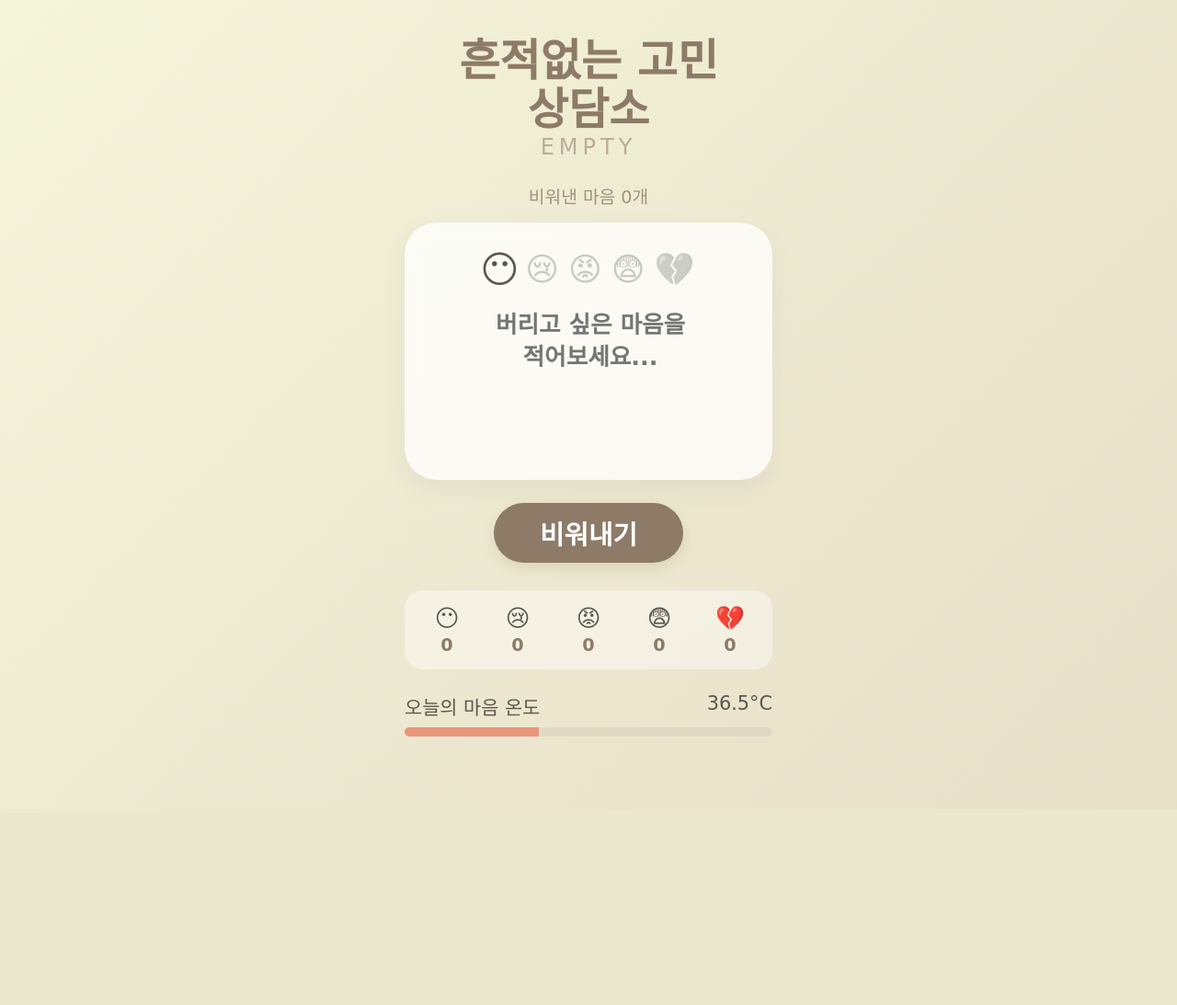
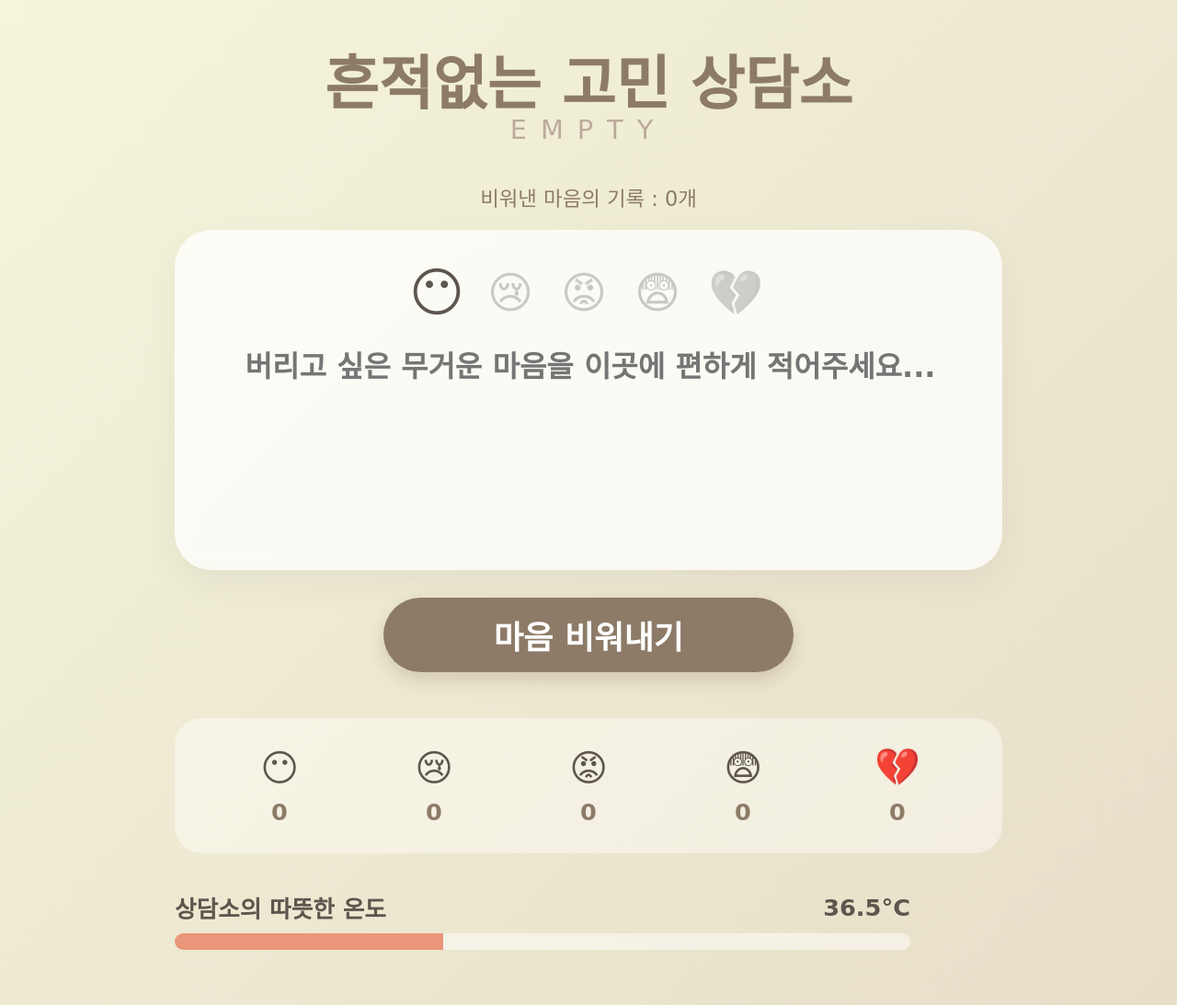
Before and after one commit to wooseonjin/Empty, a Flask app: page / in a window 1280 px wide. Shown: the whole page at 92% size. Before the commit the page ends 801 px from the top, so only its background shows below. Run offline with Flask 3, Linux system fonts and the light colour scheme; data comes from the database, SQL or seed files in the repository; data that the repository does not hold is empty; some web fonts are replaced.

Commit message:
흔적없는 고민 상담소:EMPTY

```diff
--- a/templates/index.html
+++ b/templates/index.html
@@ -8,7 +8,6 @@
     <style>
         :root { --main-brown: #8d7b68; --soft-beige: #f3eee3; --accent: #e9967a; }
 
-        /* 모든 요소에 폰트를 강제로 입히는 설정입니다 */
         * {
             font-family: 'Gaegu', cursive !important;
             word-break: keep-all;
@@ -18,59 +17,70 @@
             background: linear-gradient(135deg, #f5f5dc 0%, #e7dec8 100%);
             color: #5d564e;
             display: flex; flex-direction: column; align-items: center;
-            margin: 0; padding: 40px 20px; min-height: 100vh;
+            margin: 0; padding: 60px 20px; min-height: 100vh;
         }
 
-        /* 모바일 최적화 아담한 사이즈 */
-        .container { width: 95%; max-width: 400px; text-align: center; }
+        /* 1. 가로 폭을 대폭 늘림 (PC 기준 900px) */
+        .container { width: 100%; max-width: 900px; text-align: center; }
 
-        .main-title { font-size: 3rem; font-weight: 700; color: var(--main-brown); margin: 0; line-height: 1.1; }
-        .sub-title { font-size: 1.5rem; color: #bcab9a; margin-bottom: 25px; letter-spacing: 5px; }
+        .main-title { font-size: 4rem; font-weight: 700; color: var(--main-brown); margin: 0; line-height: 1; }
+        .sub-title { font-size: 1.8rem; color: #bcab9a; margin-bottom: 40px; letter-spacing: 15px; }
 
-        .total-count { font-size: 1.2rem; color: var(--main-brown); margin-bottom: 15px; opacity: 0.8; }
+        .total-count { font-size: 1.4rem; color: var(--main-brown); margin-bottom: 20px; }
 
-        /* 입력창 카드 - 아담하고 동글게 */
+        /* 2. 입력창 영역 가로로 길게 배치 */
         .input-card {
-            background: rgba(255, 255, 255, 0.75); padding: 30px 20px; border-radius: 35px;
-            box-shadow: 0 10px 30px rgba(0,0,0,0.05); backdrop-filter: blur(10px); margin-bottom: 25px;
+            background: rgba(255, 255, 255, 0.75); padding: 40px; border-radius: 40px;
+            box-shadow: 0 15px 40px rgba(0,0,0,0.05); backdrop-filter: blur(10px); margin-bottom: 30px;
         }
 
-        .emotion-selector { margin-bottom: 20px; display: flex; justify-content: center; gap: 10px; }
-        .emotion-btn { cursor: pointer; font-size: 2.2rem; filter: grayscale(1); opacity: 0.3; transition: 0.3s; }
-        .emotion-btn.active { filter: grayscale(0); opacity: 1; transform: scale(1.15); }
+        .emotion-selector { margin-bottom: 25px; display: flex; justify-content: center; gap: 30px; }
+        .emotion-btn { cursor: pointer; font-size: 3rem; filter: grayscale(1); opacity: 0.3; transition: 0.3s; }
+        .emotion-btn.active { filter: grayscale(0); opacity: 1; transform: scale(1.2); }
 
         #content {
-            width: 100%; height: 150px; border: none; background: transparent;
-            font-size: 1.6rem; outline: none; resize: none; text-align: center;
-            line-height: 1.4; color: #5d564e; font-weight: 700;
+            width: 100%; height: 200px; border: none; background: transparent;
+            font-size: 2rem; outline: none; resize: none; text-align: center;
+            line-height: 1.6; color: #5d564e; font-weight: 700;
         }
 
         .btn-empty {
             background: var(--main-brown); color: #fff; border: none;
-            padding: 12px 50px; font-size: 1.8rem; font-weight: 700;
-            border-radius: 50px; cursor: pointer; transition: 0.3s;
-            box-shadow: 0 5px 15px rgba(141, 123, 104, 0.2);
+            padding: 15px 120px; font-size: 2.2rem; font-weight: 700;
+            border-radius: 60px; cursor: pointer; transition: 0.3s;
+            box-shadow: 0 8px 20px rgba(141, 123, 104, 0.3);
         }
-        .btn-empty:hover { transform: scale(1.03); background: #766352; }
+        .btn-empty:hover { transform: scale(1.05); background: #766352; }
 
-        /* 대시보드 - 컴팩트 디자인 */
+        /* 3. 대시보드 가로 확장 */
         .dashboard {
-            display: grid; grid-template-columns: repeat(5, 1fr); gap: 5px;
-            margin-top: 30px; padding: 15px 10px; background: rgba(255,255,255,0.4); border-radius: 20px;
+            display: flex; justify-content: space-around; align-items: center;
+            margin-top: 50px; padding: 30px; background: rgba(255,255,255,0.4); border-radius: 30px;
         }
-        .stat-card { text-align: center; }
-        .stat-emoji { font-size: 1.6rem; display: block; margin-bottom: 3px; }
-        .stat-num { font-size: 1.2rem; color: var(--main-brown); font-weight: bold; }
+        .stat-card { flex: 1; }
+        .stat-emoji { font-size: 2.5rem; display: block; margin-bottom: 10px; }
+        .stat-num { font-size: 1.6rem; color: var(--main-brown); font-weight: bold; }
 
-        /* 마음 온도 게이지 */
-        .temp-section { margin-top: 25px; width: 100%; }
-        .temp-bar-bg { width: 100%; height: 10px; background: rgba(0,0,0,0.05); border-radius: 10px; margin-top: 8px; overflow: hidden; }
-        .temp-bar-fill { width: 36.5%; height: 100%; background: var(--accent); transition: width 1s ease-in-out; }
+        /* 4. 온도 섹션 가로 배치 */
+        .temp-section { margin-top: 40px; width: 100%; max-width: 800px; }
+        .temp-info { display: flex; justify-content: space-between; align-items: center; margin-bottom: 10px; font-size: 1.6rem; font-weight: bold; }
+        .temp-bar-bg { width: 100%; height: 18px; background: rgba(255,255,255,0.5); border-radius: 20px; overflow: hidden; }
+        .temp-bar-fill { width: 36.5%; height: 100%; background: var(--accent); transition: width 1.2s ease-in-out; }
 
-        /* 결과 화면 오버레이 */
-        #quote-overlay { position: fixed; top: 0; left: 0; width: 100%; height: 100%; background: rgba(243, 238, 227, 0.98); display: none; flex-direction: column; align-items: center; justify-content: center; z-index: 1000; padding: 30px; }
+        /* 모바일 대응 (화면 작아지면 다시 좁게) */
+        @media (max-width: 768px) {
+            .container { max-width: 100%; }
+            .main-title { font-size: 3rem; }
+            .emotion-selector { gap: 15px; }
+            .emotion-btn { font-size: 2.2rem; }
+            .dashboard { padding: 15px 5px; }
+            .stat-emoji { font-size: 1.8rem; }
+            .stat-num { font-size: 1.2rem; }
+        }
+
+        #quote-overlay { position: fixed; top: 0; left: 0; width: 100%; height: 100%; background: rgba(243, 238, 227, 0.98); display: none; flex-direction: column; align-items: center; justify-content: center; z-index: 1000; padding: 40px; }
         .burning { animation: vanish 1.5s forwards; }
-        @keyframes vanish { to { opacity: 0; transform: scale(0.8) translateY(-20px); filter: blur(10px); } }
+        @keyframes vanish { to { opacity: 0; transform: scale(0.9) translateY(-30px); filter: blur(15px); } }
     </style>
 </head>
 <body>
@@ -79,7 +89,7 @@
     <h1 class="main-title">흔적없는 고민 상담소</h1>
     <div class="sub-title">EMPTY</div>
 
-    <div class="total-count">비워낸 마음 <span id="total-val">0</span>개</div>
+    <div class="total-count">비워낸 마음의 기록 : <span id="total-val">0</span>개</div>
 
     <div class="input-card">
         <div class="emotion-selector">
@@ -89,10 +99,10 @@
             <span class="emotion-btn" onclick="selectEmotion(this, '😨')">😨</span>
             <span class="emotion-btn" onclick="selectEmotion(this, '💔')">💔</span>
         </div>
-        <textarea id="content" placeholder="버리고 싶은 마음을 적어보세요..."></textarea>
+        <textarea id="content" placeholder="버리고 싶은 무거운 마음을 이곳에 편하게 적어주세요..."></textarea>
     </div>
 
-    <button class="btn-empty" id="burn-btn" onclick="processBurn()">비워내기</button>
+    <button class="btn-empty" id="burn-btn" onclick="processBurn()">마음 비워내기</button>
 
     <div class="dashboard">
         <div class="stat-card"><span class="stat-emoji">😶</span><span class="stat-num" id="stat-0">0</span></div>
@@ -103,8 +113,8 @@
     </div>
 
     <div class="temp-section">
-        <div style="display:flex; justify-content: space-between; font-size: 1.3rem;">
-            <span>오늘의 마음 온도</span>
+        <div class="temp-info">
+            <span>상담소의 따뜻한 온도</span>
             <span><span id="temp-text">36.5</span>°C</span>
         </div>
         <div class="temp-bar-bg"><div class="temp-bar-fill" id="temp-fill"></div></div>
@@ -112,8 +122,8 @@
 </div>
 
 <div id="quote-overlay">
-    <div id="quote-text" style="font-size: 2.5rem; color: var(--main-brown); text-align: center; line-height: 1.4;"></div>
-    <div style="margin-top:20px; font-size: 1.5rem; opacity: 0.6;">당신의 내일은 오늘보다 더 맑을 거예요.</div>
+    <div id="quote-text" style="font-size: 3rem; color: var(--main-brown); text-align: center; line-height: 1.5;"></div>
+    <div style="margin-top:30px; font-size: 1.8rem; opacity: 0.7;">마음이 한결 가벼워졌기를 바랍니다.</div>
 </div>
 
 <script>
@@ -173,7 +183,7 @@
                     btn.disabled = false;
                     fetchInfo();
                 }, 3000);
-            }, 1000);
+            }, 1200);
         } catch(e) {
             btn.disabled = false;
         }
```
